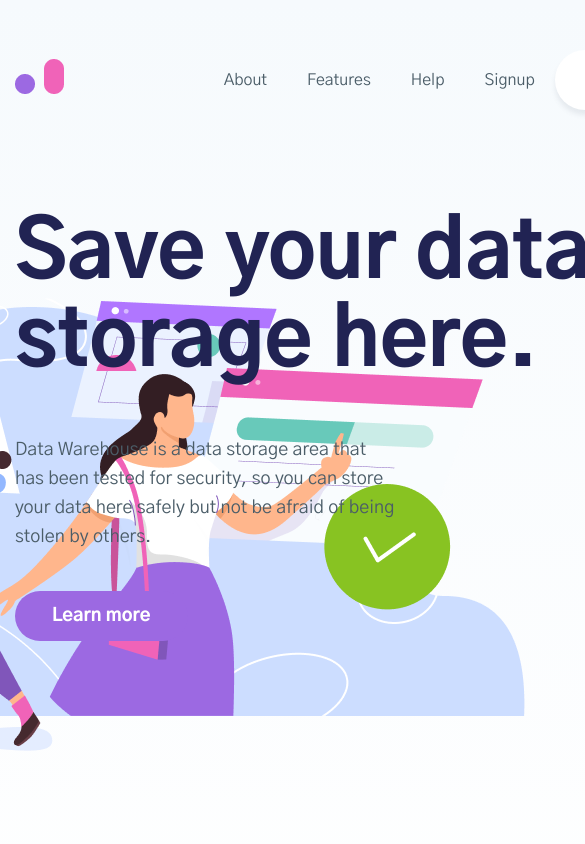
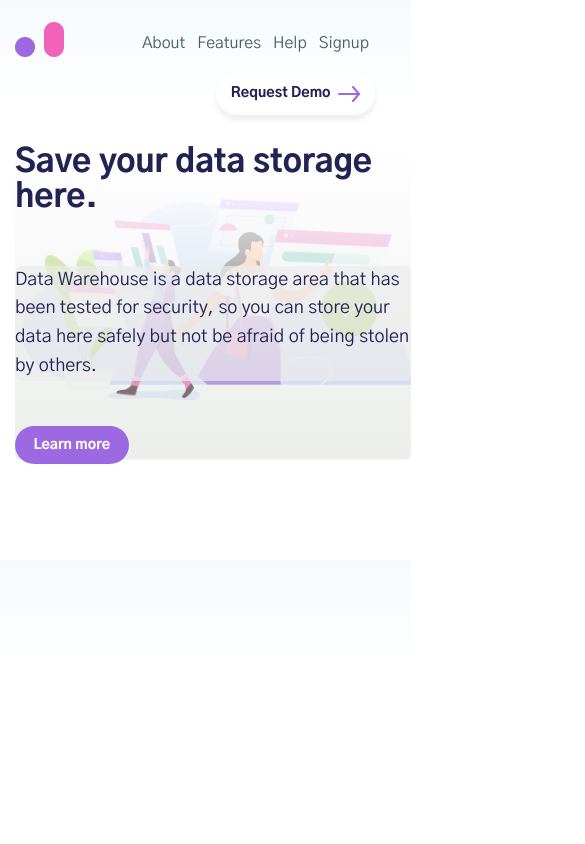
Before and after one commit to ALapina/Data-warehouse, a plain HTML site: page index.html in a window 390 px wide. Shown: the top 844 px of the page, 585 px wide, since content can reach past the window. Drawn offline with nearby package versions, Linux system fonts and the light colour scheme; files whose address does not match are found by name.

Commit message:
add mobile responsive version for header

```diff
--- a/css/style.css
+++ b/css/style.css
@@ -6,21 +6,31 @@ body{
     font-weight: 400;
     margin: 0;
     padding: 0;
-    font-size: 16px;
-    line-height: 26px;
-    color: #4B5D68;
+    /* font-size: 16px; */
+    font-size: 1em;
+    line-height: 160%;
+    color: var(--main-color);
+}
+
+:root {
+    --main-color: #4B5D68;
+    --dark-blue-color: #212353;
+    --pink-color: #F063B8;
+    --light-purple-color: #9C69E2;
 }
 
 p{
-    font-size: 18px;
-    line-height: 29px;
+    /* font-size: 18px; */
+    font-size: 1.125em;
+    /* line-height: 29px; */
+    line-height: 160%;
 }
 
 h2{
     font-weight: 800;
     font-size: 40px;
     line-height: 52px;
-    color: #212353;
+    color: var(--dark-blue-color);
 }
 
 a{
@@ -32,15 +42,22 @@ ul{
     list-style: none;
 }
 .header{
+    /* background-color: honeydew; */
+    /* height: auto; */
     /* height: 100vh; */
+    /* height: 100%; */
     /* height: 804px; */
+    /* min-height: 100vh; */
     margin-bottom: 100px;
-    padding-top: 50px;
+    padding-top: 4.1666%;
+    /* padding-top: 50px; */
     /* background-color: yellow; */
 }
 
 .container{
-    max-width: 1117px;
+    width: 1200px;
+    max-width: 100%;
+    /* max-width: 1117px; */
     margin: 0 auto;
     padding: 0 15px;
     /* background-color: violet; */
@@ -50,34 +67,43 @@ ul{
     display: flex;
     justify-content: space-between;
     align-items: center;
-    margin-bottom: 100px;
+    margin-bottom: 8.3333%;
+    /* margin-bottom: 100px; */
     /* background-color: whitesmoke; */
 }
 
 .nav-left{
     display: flex;
+    justify-content: space-between;
     align-items: center;
+    /* background-color: greenyellow; */
+    flex: 0.6;
 }
 
-.header-logo{
-    padding-right: 100px;
-}
+/*.header-logo{*/
+    /* padding-right: 23%; */
+    /* padding-right: 120px; */
+/*}*/
 
 .menu{
     display: flex;
-    min-width: 322px;
+    /* min-width: 322px; */
     justify-content: space-between;
     align-items: center;
+    /* padding: 0; */
+    /* margin: 0; */
+    /* width: 65%; */
+    /* flex: 0.6; */
 }
 
 .menu li a{
     padding: 0 20px;
-    color: #4B5D68;
+    color: var(--main-color);
 }
 
 .menu li a:hover{
     font-weight: 800;
-    color: #212353;
+    color: var(--dark-blue-color);
 }
 
 /* .request-demo-button{
@@ -93,8 +119,8 @@ ul{
     box-shadow: 0px 5px 5px rgba(75, 93, 104, 0.1);
     transition: box-shadow .5s;
     font-weight: 800;
-    color: #212353;
-    width: 210px;
+    color: var(--dark-blue-color);
+    /* width: 210px; */
     padding: 17px 29px;
     display: flex;
     justify-content: space-between;
@@ -108,58 +134,80 @@ ul{
 
 .right-arrow{
     display: inline-block;
+    margin-left: 15px;
     width: 22px;
     height: 16px;
     background-image: url(../images/arrow.svg);
 }
 
 .header-content{
+    /* background-color: greenyellow;
     display: flex;
     justify-content: space-between;
     height: 564px;
-    position: relative;
+    position: relative; */
+
+    width: 110%;
+    background-image: url(../images/header.png);
+    background-position: right;
+    background-repeat: no-repeat;
+    background-size: contain;
+
 }
 
-.header-content_left{
+/* .header-content_left{
     z-index: 2;
     /* border: 1px black solid; */
-    width: 645px;
+    /* width: 645px; */
+    /* width: 53.75%;
     position: absolute;
     top: 0;
     left: 0;
-}
+    background-image: url(../images/header.png);
+} */
 
-.header-content_right{
+/* .header-content_right{
     /* border: 1px black solid; */
-    margin-right: -150px;
+    /* margin-right: -150px;
     width: 885px;
     position: relative;
     right: 0;
     bottom: 0;
     position: absolute;
-}
+} */
+
+/* .header-content_background{
+    background-image: url(../images/header.png);
+} */
 
 
 
-.header-content_left h1{
+.header-title{
     font-weight: 800;
-    font-size: 80px;
-    line-height: 88px;
-    color: #212353;
+    /* font-size: 80px; */
+    font-size: 5em;
+    /* line-height: 88px; */
+    line-height: 110%;
+    /* color: #212353; */
+    color: var(--dark-blue-color);
+    /* margin-top: 0; */
+    margin-bottom: 50px;
     margin-top: 0;
-    margin-bottom: 50px;
+    /* width: 645px; */
+    width: 53.75%;
 }
 
-.header-content_left p{
-    font-size: 18px;
-    line-height: 29px;
-    width: 380px;
+.header-text{
+    /* font-size: 18px;
+    line-height: 29px; */
+    /* width: 380px; */
+    width: 31%;
     margin-bottom: 50px;
 }
 
 .learn-more-button{
     width: 170px;
-    background: #9C69E2;
+    background: var(--light-purple-color);
     border-radius: 50px;
     /* border: 1px black solid; */
     font-weight: 800;
@@ -248,13 +296,13 @@ ul{
 .features-content__title{
     font-size: 24px;
     line-height: 31px;
-    color: #212353;
+    color: var(--dark-blue-color);
 }
 
 .features-content__text{
     font-size: 16px;
     line-height: 26px;
-    color: #4B5D68;
+    color: var(--main-color);
 }
 
 .features-content__learn_more a{
@@ -262,7 +310,7 @@ ul{
     font-size: 16px;
     line-height: 26px;
     letter-spacing: 0.005em;
-    color: #212353;
+    color: var(--dark-blue-color);
     display: flex;
     justify-content: space-between;
     align-items: center;
@@ -288,7 +336,7 @@ ul{
     height: 709px;
     border-radius: 50px;
     margin-bottom: 150px;
-    background: #9C69E2;
+    background: var(--light-purple-color);
 }
 
 .testimonials_title{
@@ -351,14 +399,14 @@ ul{
     font-size: 18px;
     line-height: 29px;
     letter-spacing: 0.005em;
-    color: #212353;
+    color: var(--dark-blue-color);
 }
 
 .position{
     font-size: 14px;
     line-height: 22px;
     letter-spacing: 0.01em;
-    color: #9C69E2;
+    color: var(--light-purple-color);
     margin-bottom: 20px;
 }
 
@@ -366,7 +414,7 @@ ul{
     width: 390px;
     font-size: 18px;
     line-height: 32px;
-    color: #4B5D68;
+    color: var(--main-color);
 }
 
 
@@ -539,7 +587,7 @@ ul{
 }
 
 .slick-dots .slick-active button {
-    background-color: #F063B8;
+    background-color: var(--pink-color);
     width: 10px;
     height: 10px;
 }
@@ -583,7 +631,7 @@ ul{
 }
 
 .footer-callout__btn__right a{
-    background: #F063B8;
+    background: var(--pink-color);
     margin-right: 30px;
     padding: 20px 37px
 }
@@ -606,7 +654,7 @@ ul{
     font-weight: 800;
     font-size: 20px;
     line-height: 32px;
-    color: #212353;
+    color: var(--dark-blue-color);
 }
 
 .footer-logo{
@@ -624,7 +672,7 @@ ul{
     font-size: 16px;
     line-height: 29px;
     letter-spacing: 0.01em;
-    color: #212353;
+    color: var(--dark-blue-color);
     margin-bottom: 10px;
 }
 
@@ -632,7 +680,7 @@ ul{
     font-size: 16px;
     line-height: 29px;
     letter-spacing: 0.01em;
-    color: #212353;
+    color: var(--dark-blue-color);
 }
 
 .footer-content__info{
@@ -644,7 +692,7 @@ ul{
 .footer-content__info__Help a, .footer-content__info__About a{
     font-size: 16px;
     line-height: 40px;
-    color: #212353;
+    color: var(--dark-blue-color);
 }
 
 /*.footer-content__social-media{
@@ -655,7 +703,7 @@ ul{
     font-weight: 800;
     font-size: 16px;
     line-height: 26px;
-    color: #212353;
+    color: var(--dark-blue-color);
     margin-bottom: 30px;
 }
 
@@ -677,10 +725,157 @@ ul{
     font-size: 12px;
     line-height: 22px;
     letter-spacing: 0.01em;
-    color: #212353;
+    color: var(--dark-blue-color);
     flex: 0.3;
 }
 
 .footer-copyright__message{
     flex: 0;
 }
+
+
+
+
+
+@media (max-width: 1024px) {
+    .header-title {
+        font-size: 4em;
+    }
+
+    .header-text {
+        color: var(--dark-blue-color);
+    }
+}
+
+@media (max-width: 900px) {
+    .header-content{
+        background-image: linear-gradient( rgb(255, 255, 255), rgba(167, 178, 167, 0.22) ), url(../images/header.png);
+
+
+        /* background-image: linear-gradient( rgba(217, 227, 225, 0.5), rgba(36, 40, 36, 0.5) ), url(../images/header.png); */
+        border-radius: 6px;
+        /* width: 100%; */
+    }
+
+    .header-text {
+        width: 60%;
+        background-color: rgba(237, 236, 236, 0.67);
+        /* background-color: rgba(248, 248, 248, 0.67); */
+        /* (211, 207, 207, 0.67) */
+        border-radius: 6px;
+    }
+
+}
+
+@media (max-width: 768px) {
+    .header-content{
+        background-image: linear-gradient( rgb(255, 255, 255), rgba(167, 178, 167, 0.22) ), url(../images/header.png);
+
+
+        /* background-image: linear-gradient( rgba(217, 227, 225, 0.5), rgba(36, 40, 36, 0.5) ), url(../images/header.png); */
+        border-radius: 6px;
+    }
+
+
+    .header-title {
+        font-size: 3em;
+    }
+
+    .header-text {
+        width: 60%;
+        background-color: rgba(237, 236, 236, 0.67);
+        /* background-color: rgba(248, 248, 248, 0.67); */
+        /* (211, 207, 207, 0.67) */
+        border-radius: 6px;
+    }
+
+}
+
+
+
+@media (max-width: 680px) { /*max-width: 768px*/
+    .header-top{
+        flex-wrap: wrap;
+        justify-content: flex-end;
+    }
+
+    .nav-left{
+        flex:1;
+    }
+
+    .request-demo-button{
+        font-size: 14px;
+        padding: 8.5px 15px;
+    }
+
+    .right-arrow {
+        margin-left: 7.5px;
+    }
+
+     .menu{
+        padding: 0;
+    }
+
+    .header-title {
+        font-size: 3em;
+    }
+
+    .learn-more-button{
+        font-size: 14px;
+        padding: 12px 18.5px;
+
+    }
+
+
+
+    /* .menu li a{
+        padding: 0 6px;
+    }  */
+
+}
+
+@media (max-width: 588px) {
+    .header-top{
+        margin-bottom: 0;
+    }
+
+    .header-title {
+        font-size: 2.5em;
+        width: 70%;
+    }
+
+    /* .header-text {
+        width: 60%;
+        background-color: rgba(248, 248, 248, 0.67);
+        border-radius: 6px;
+    } */
+}
+
+@media (max-width: 440px) {  /*max-width: 425px*/
+    /* .request-demo-button{
+        font-size: 14px;
+        padding: 8.5px 15px;
+    }
+
+    .right-arrow {
+        margin-left: 7.5px;
+    } */
+
+    .header-top{
+        margin-bottom: 30px;
+    }
+
+    .menu li a{
+        padding: 0 6px;
+    }
+
+    .header-title {
+        font-size: 2em;
+        width: 100%;
+    }
+
+    .header-text{
+        width: 100%;
+    }
+
+}
--- a/index.html
+++ b/index.html
@@ -36,23 +36,23 @@
         </div>
 
         <div class="header-content">
-            <div class="header-content_left">
+            <!-- <div class="header-content_left"> -->
                 <h1 class="header-title">Save your data storage here.</h1>
-                <p>Data Warehouse is a data storage area that has been
+                <p class="header-text">Data Warehouse is a data storage area that has been
                     tested for security, so you can store your data here
                     safely but not be afraid of being stolen by others.</p>
                 <a class="learn-more-button" href="#">Learn more</a>
 
 
-            </div>
-            <div class="header-content_right">
-                <img src="images/header.png" alt="header background image">
-            </div>
+            <!-- </div> -->
+            <!-- <div class="header-content_right header-content_background">
+                <!-- <img src="images/header.png" alt="header background image"> -->
+            <!-- </div> -->
         </div>
 
     </header>
 
-    <section class="description">
+    <!-- <section class="description">
 
         <div class="description__image">
             <img src="images/description.png" alt="description image">
@@ -64,9 +64,9 @@
                 <br>To enter into your own data you must enter the password that you created when you registered in this Data Warehouse.</p>
         </div>
 
-    </section>
+    </section> -->
 
-    <section class="features">
+    <!-- <section class="features">
 
         <div class="features-title">
             <h2>Features</h2>
@@ -124,9 +124,9 @@
 
 
         </div>
-    </section>
+    </section> -->
 
-    <section class="testimonials">
+    <!-- <section class="testimonials">
         <div class="testimonials_title">Testimonials</div>
         <div class="slider">
 
@@ -201,9 +201,9 @@
             <div class="slider-navigation__arrows"></div>
         </div>
 
-    </section>
+    </section> -->
 
-    <footer class="footer">
+    <!-- <footer class="footer">
         <div class="footer-callout">
             <div class="footer-callout__text">
                 <h2>Try for free!</h2>
@@ -309,7 +309,7 @@
 
         </div>
 
-    </footer>
+    </footer> -->
     </div>
 
     <script src="https://ajax.googleapis.com/ajax/libs/jquery/3.4.1/jquery.min.js"></script>
```
